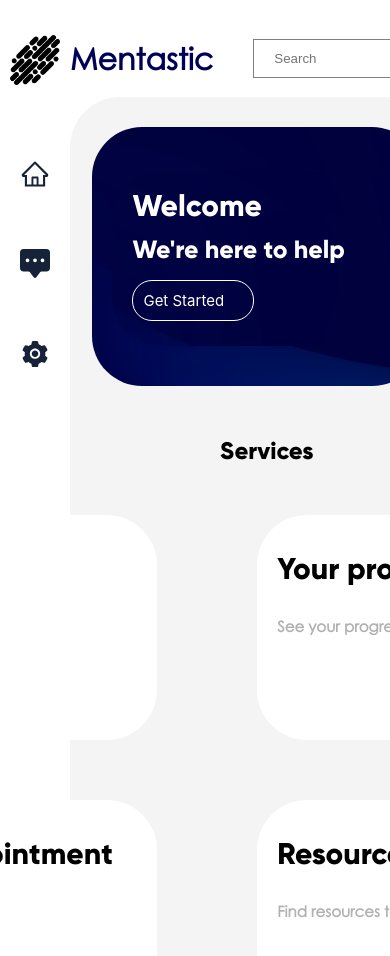
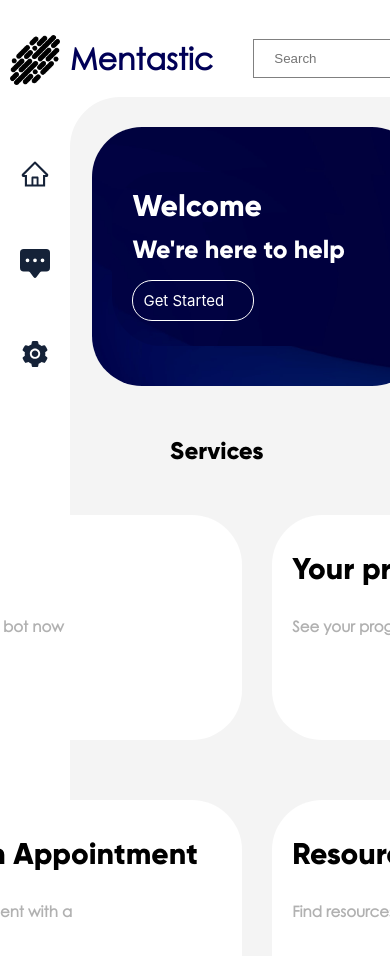
Before and after one commit to subhanbaig209/Mentastic, a React (Create React App) app in the folder chatbot/: page / in a window 390 px wide. Shown: the top 956 px of the page. Built offline with nearby package versions, Linux system fonts and the light colour scheme.

Commit message:
Responsive dashboard

```diff
--- a/chatbot/src/components/body.js
+++ b/chatbot/src/components/body.js
@@ -26,17 +26,20 @@ let Body = () => {
             </Card>
         </div>
         <h2 className={styles.services}>Services</h2>
-
+        <div className={styles.serviceCardsCont}>
             <div className={styles.serviceCards1}>
                 <CardTemp title="Chat Now" sub="Chat with our real-time bot now for assistance"/>
                 <CardTemp title="Your progress" sub="See your progress over time"/>
             </div>
-
+        </div>
+        <div className={styles.serviceCardsCont}>
             <div className={styles.serviceCards1}>
                 <CardTemp title="Schedule an Appointment" sub="Schedule an appointment with a trained professional"/>
                 <CardTemp title="Resources" sub="Find resources to help out"/>
             </div>
         </div>
+
+    </div>
     )
 }
 
--- a/chatbot/src/css/body.module.css
+++ b/chatbot/src/css/body.module.css
@@ -29,10 +29,17 @@
     padding-left: 20px;
 }
 
+.serviceCardsCont {
+    display: flex;
+    justify-content: center;
+    width: 100%;
+}
+
 .card {
     margin-top: 30px;
     margin-bottom: 30px;
-    margin-right: 100px;
+    margin-right: 15px;
+    margin-left: 15px;
     width: 400px;
     height: 200px;
     border-radius: 50px;
@@ -100,5 +107,5 @@
 .services {
     font-family: "Gilroy Extra-Bold";
     align-self: flex-start;
-    margin-left: 150px;
+    margin-left: 100px;
 }
```
Lines whose indentation alone changed are shown as unchanged.
